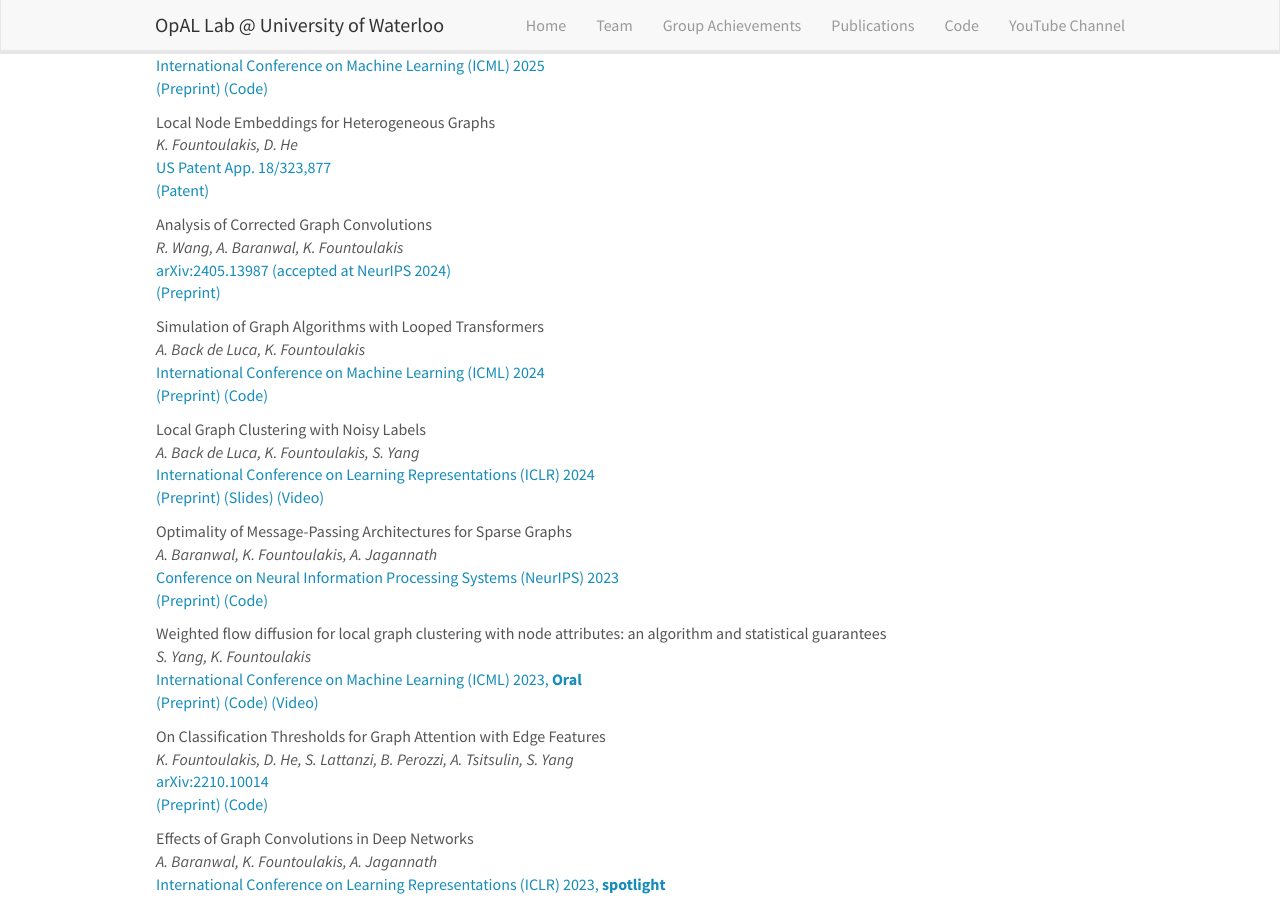
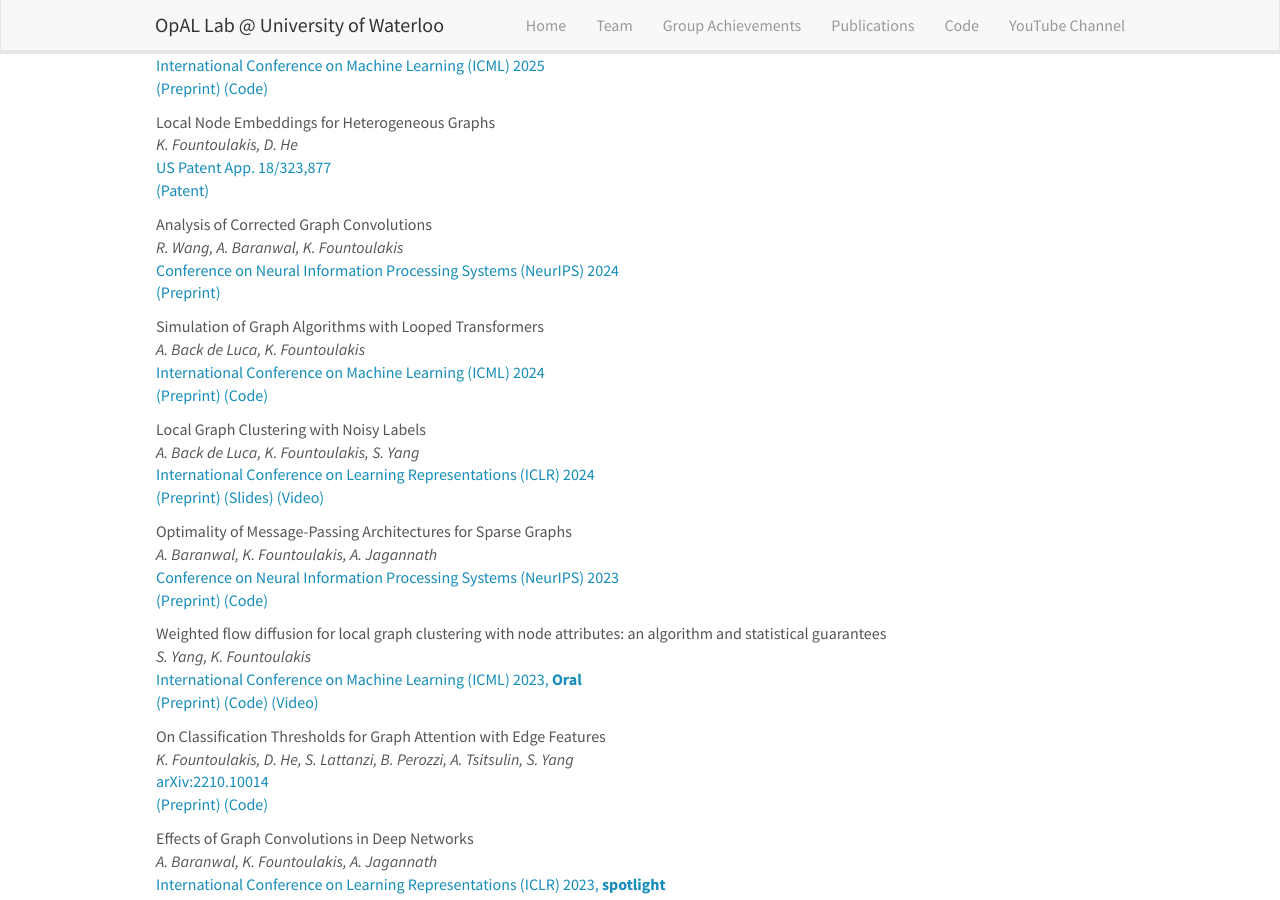
Before and after one commit to opallab/opallab.github.io, a Jekyll site: the page built from _pages/publications.md, in a window 1280 px wide and 900 px high, scrolled down 2305 px. Built offline with Jekyll 4.4.1, drawn with Linux system fonts in a browser that asks for light colours; nearby versions of some CDN libraries.

Commit message:
neurips 2024

```diff
--- a/_data/publist.yml
+++ b/_data/publist.yml
@@ -91,8 +91,8 @@
   description:
   authors: R. Wang, A. Baranwal, K. Fountoulakis
   link:
-    url: https://arxiv.org/abs/2405.13987
-    display: arXiv:2405.13987 (accepted at NeurIPS 2024)
+    url: https://papers.nips.cc/paper_files/paper/2024/hash/e6f8759254d86ea9c197d30b92b313ca-Abstract-Conference.html
+    display: Conference on Neural Information Processing Systems (NeurIPS) 2024
   highlight: 0
   news2:
   code:
```
